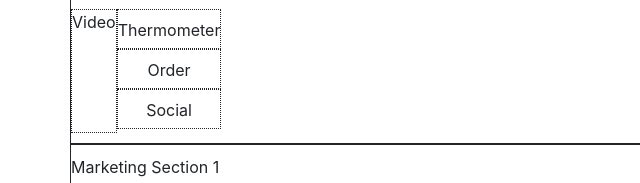
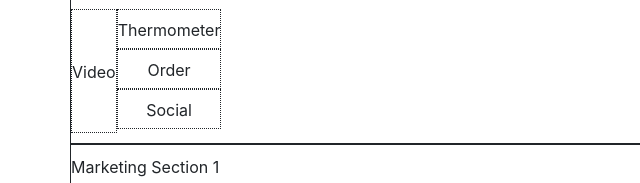
Before and after one commit to joeromero/bitstarter-9, a website: page index.html in a window 1280 px wide. Shown: the part 189-372 px from the top of the page, 0-640 px from the left. Drawn offline with nearby package versions, Linux system fonts and the light colour scheme.

Commit message:
homework3

```diff
--- a/index.html
+++ b/index.html
@@ -25,6 +25,7 @@
 			.video {
 			/*Internal borders have 1px width, thus need to add 4 x 1px to 12px. */
 			height: 124px;
+			line-height: 124px;
 			}
 			.thermometer, .order, .social{
 			/* line-height to vertically center: http://phrogz.net/css/vertical-algn/index.html*/
```
